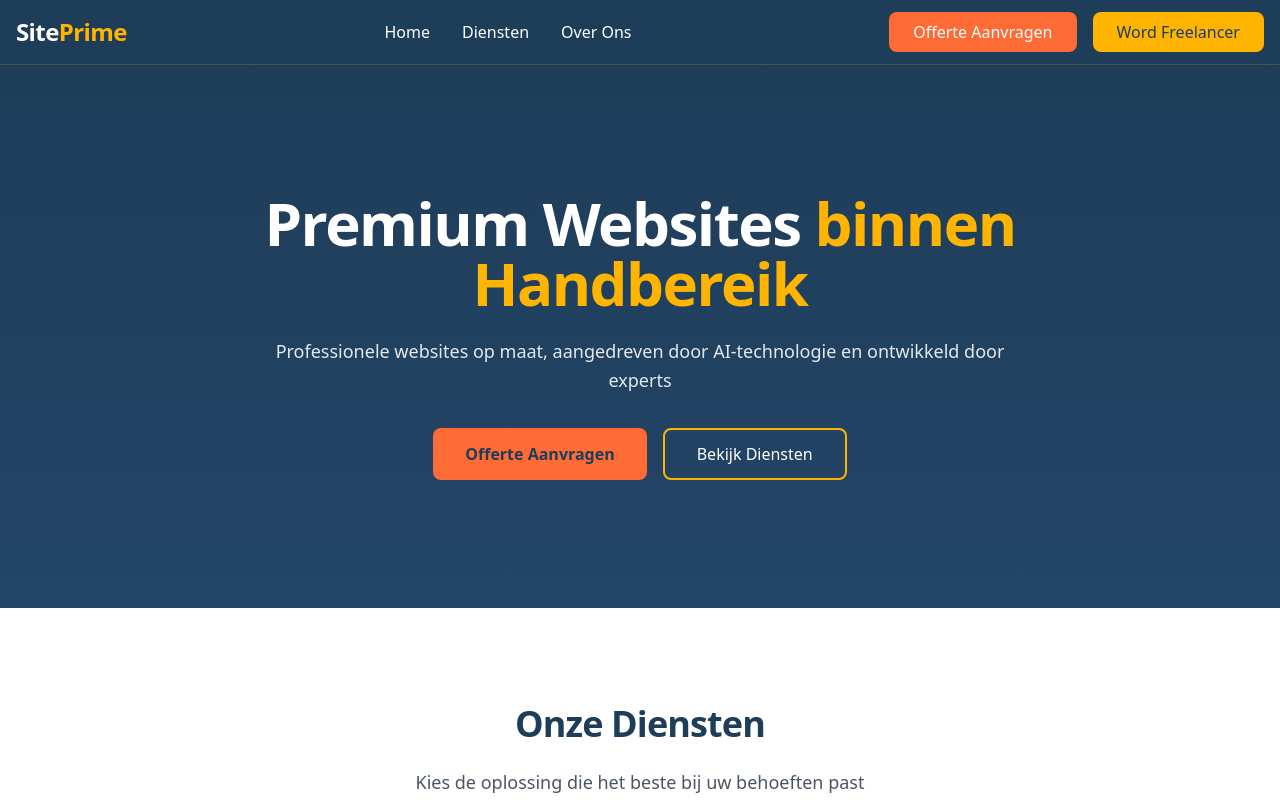
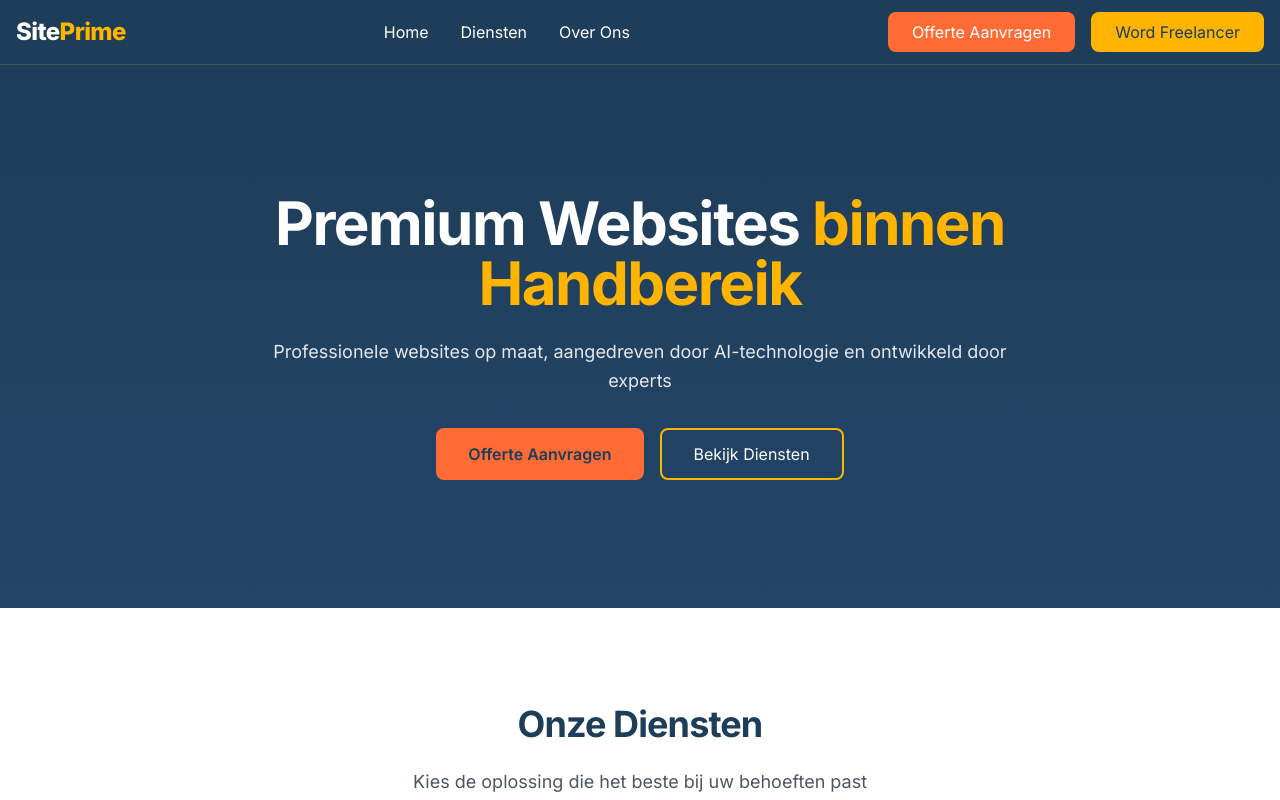
Before and after one commit to rpnsnoeren/SitePrime, a Next.js app: page / in a window 1280 px wide. Shown: the top 800 px of the page. Built offline with nearby package versions, Linux system fonts and the light colour scheme.

Commit message:
mini aanpassing deployment

```diff
--- a/src/app/layout.tsx
+++ b/src/app/layout.tsx
@@ -3,7 +3,8 @@ import { Inter } from 'next/font/google'
 import './globals.css'
 import Navbar from './components/Navbar'
 
-const inter = Inter({ subsets: ['latin'] })
+// Hernoem naar _inter om ESLint te laten weten dat dit bewust ongebruikt is
+const _inter = Inter({ subsets: ['latin'] })
 
 export const metadata: Metadata = {
   title: 'SitePrime',
@@ -17,7 +18,7 @@ export default function RootLayout({
 }) {
   return (
     <html lang="nl">
-      <body>
+      <body className={_inter.className}>
         <Navbar />
         {children}
       </body>
```
